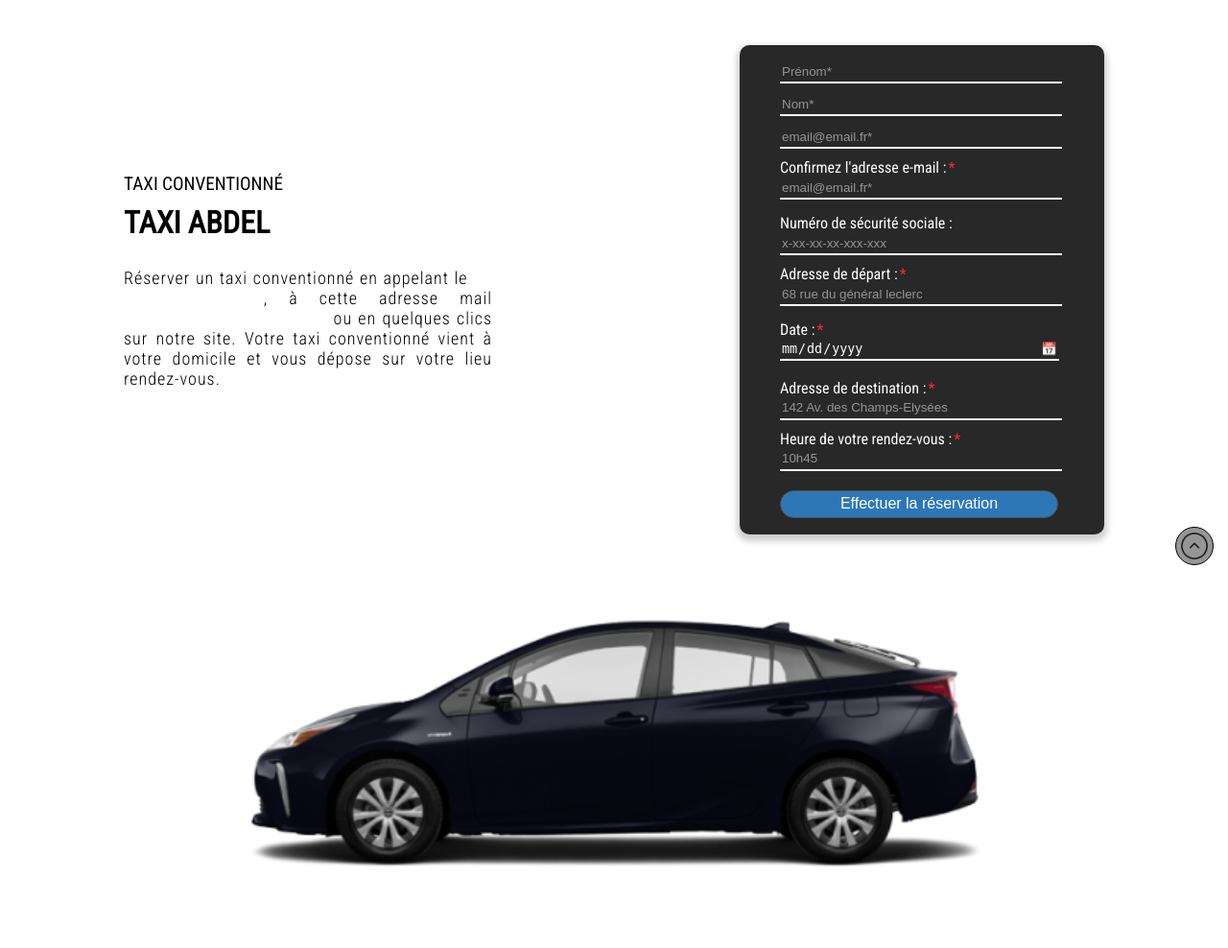
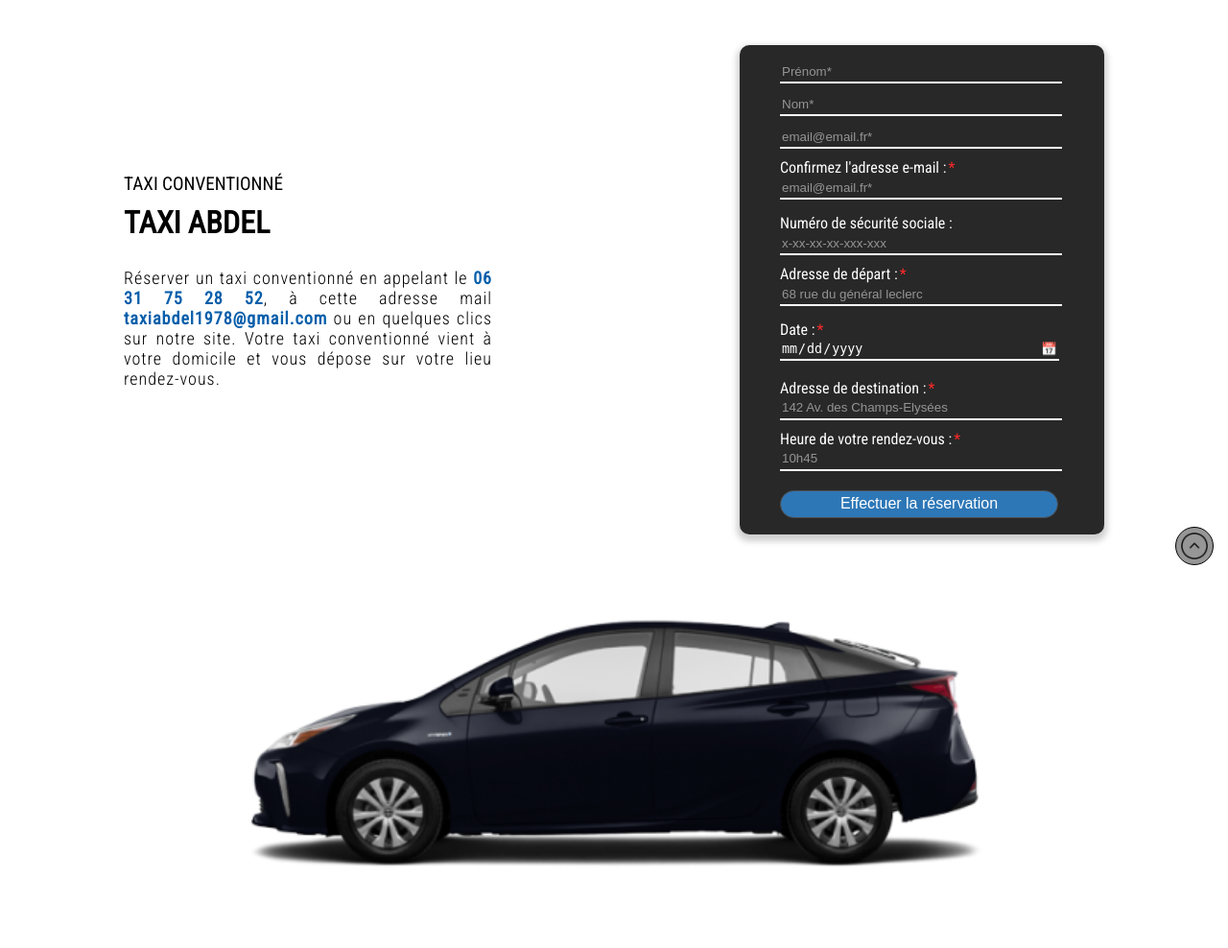
Before and after one commit to ReadyCash2222/Stage_TaxiAbdel, a PHP site: page / in a window 1280 px wide. Shown: the part 131-1119 px from the top of the page at 96% size. Run offline with PHP 8.4, Linux system fonts and the light colour scheme.

Commit message:
update css link

```diff
--- a/index.php
+++ b/index.php
@@ -65,7 +65,7 @@
 
 	<!-- Second bloc : accueil -->
 	<section id="accueil" class="flex">
-		<div id="firstBlock" class="flex">
+		<div class="flex firstBlock">
 			<div class="flex" id="divTitre">
 				<div style="margin: 0 0 10px 0;">
 					<h1 style="font-size: larger; font-weight: 400;">TAXI CONVENTIONNÉ</h1>
@@ -73,7 +73,7 @@
 				<div style="margin: 0 0 10px 0;">
 					<h1 style="font-size: xx-large;">TAXI ABDEL</h1>
 				</div>
-				<div style="font-weight: 300; font-size: large;">
+				<div class="firstP">
 					<p style="letter-spacing: 1px; text-align: justify;">Réserver un taxi
 						conventionné en appelant le <a href="tel:+0631 752852"
 							class="linkNum"><b>06 31 75 28 52</b></a>, à cette adresse mail
@@ -85,7 +85,7 @@
 				</div>
 			</div>
 
-			<div id="form1">
+			<div class="form1">
 				<form action="index.php" method="POST" id="formReservation" class="flex">
 
 					<div class="flex" style="margin-bottom: 10px;"><label></label>
--- a/style.css
+++ b/style.css
@@ -104,16 +104,15 @@ h6 {
 	font-weight: 300
 }
 
+.linkNum:link {
+	color: #065eaa;
+}
+
 .linkNum:hover {
 	cursor: pointer;
 	color: rgb(0, 255, 255);
+	text-decoration: underline;
 }
-
-/*
-#2F2E2E
-#B0AAA9
-#FFFFFF
-*/
 
 ul {
 	list-style: none;
@@ -123,7 +122,7 @@ ul {
 	margin: 16px 0;
 }
 
-#firstBlock {
+.firstBlock {
 	width: 100%;
 	flex-direction: row;
 	flex-wrap: wrap;
@@ -193,8 +192,12 @@ ul {
 	width: 30%;
 }
 
+.firstP {
+	font-weight: 300;
+	font-size: large;
+}
 
-#form1 {
+.form1 {
 	background: #000000;
 	opacity: 0.84;
 	border: solid transparent;
```
